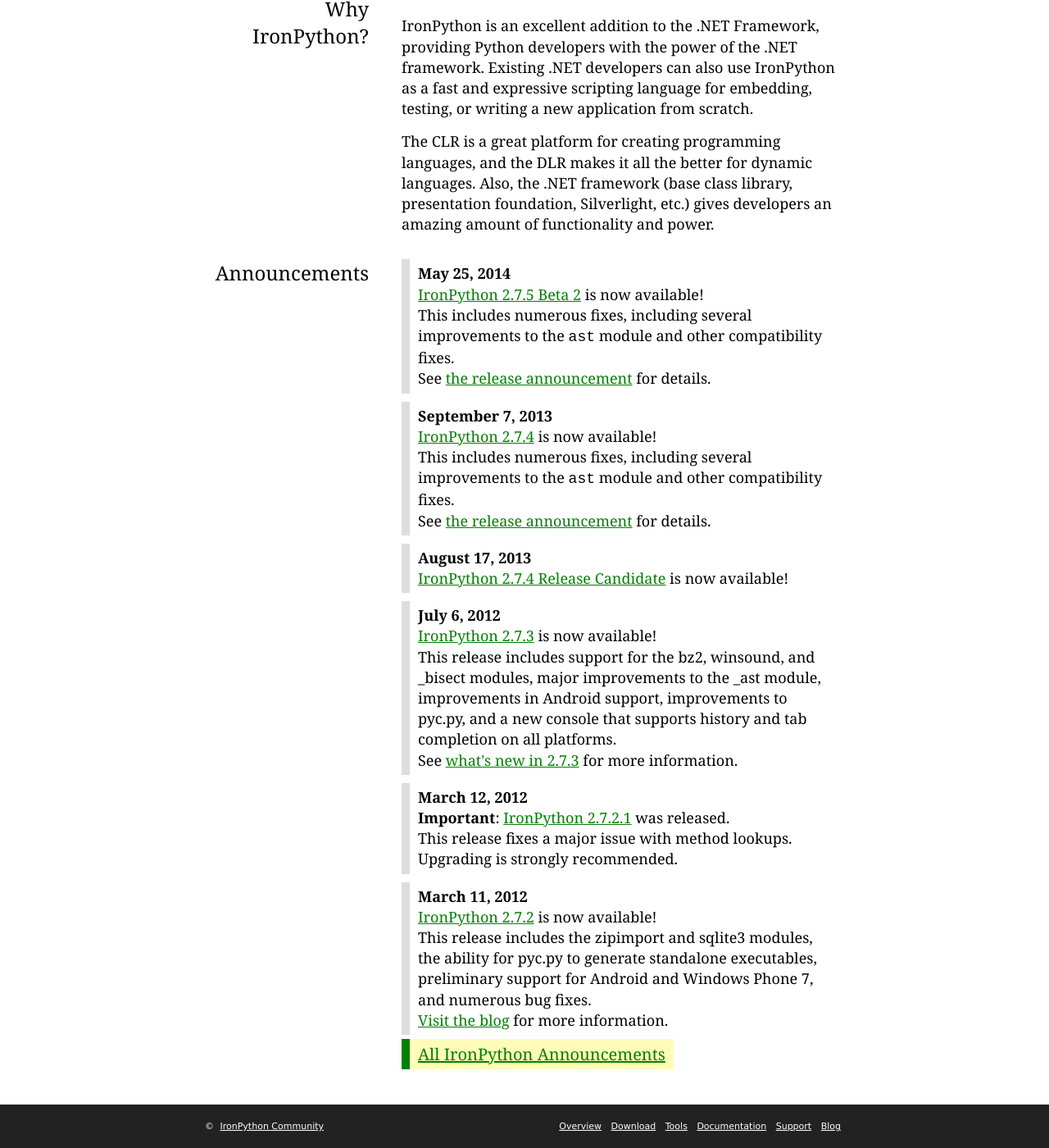
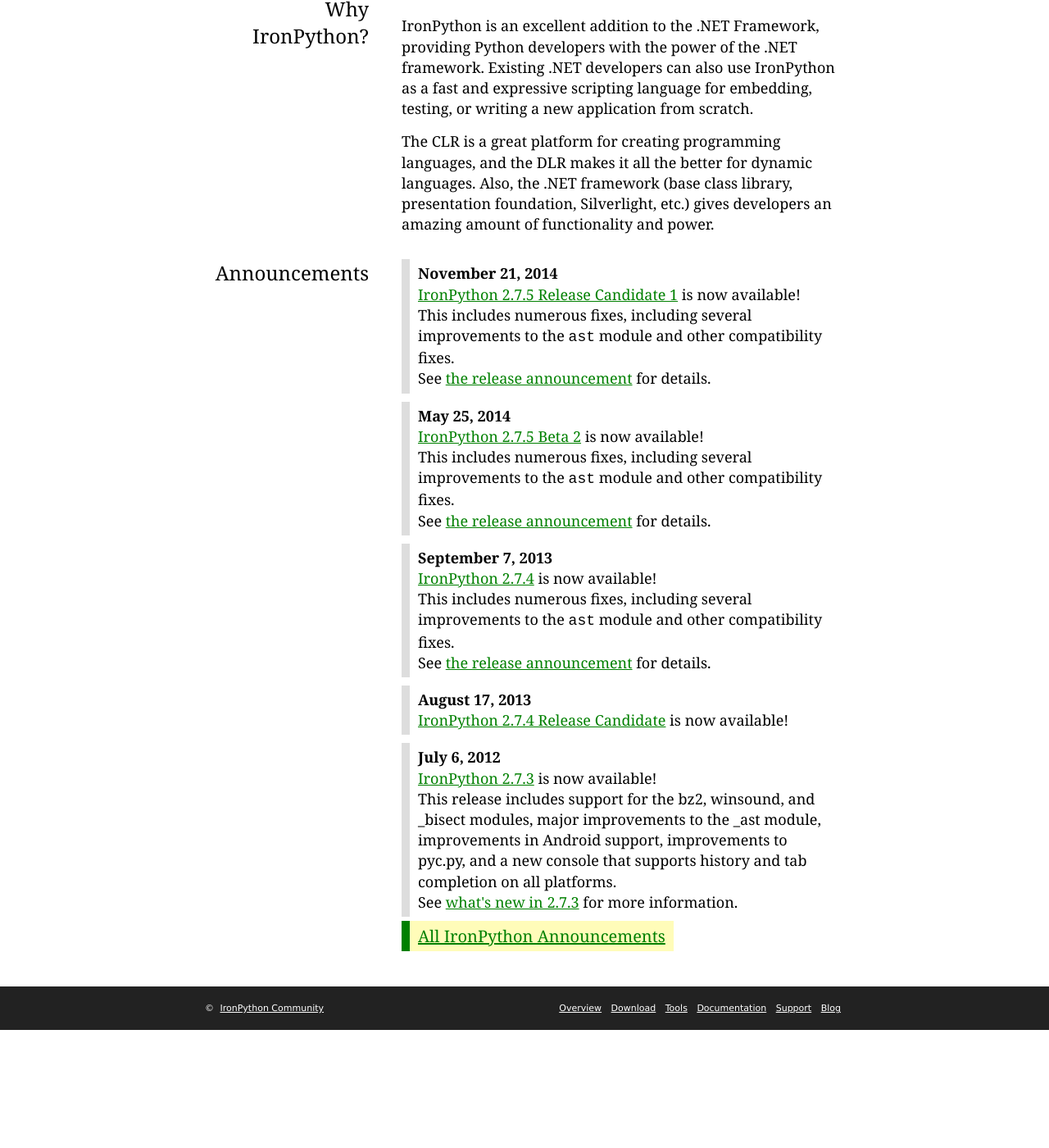
Before and after one commit to IronLanguages/ironpython.net, a Jekyll site: the page built from index.html, in a window 1280 px wide and 1400 px high, scrolled down 647 px. Shown: the whole window at 82% size. Built offline with Jekyll 4.4.1, drawn with Linux system fonts in a browser that asks for light colours; after the commit the page ends 1903 px from its top, so only the background shows below that.

Commit message:
Add release info for 2.7.5 RC1.

```diff
--- a/index.html
+++ b/index.html
@@ -15,6 +15,14 @@
 </div>
 <div class="section" id="announcements">
     <h1>Announcements</h1>
+    <div class="strip admonition">
+        <p class="first admonition-title">November 21, 2014</p>
+        <p><a class="reference external" href="http://ironpython.codeplex.com/releases/view/115611">IronPython 2.7.5 Release Candidate 1</a> is now available!</p>
+        <p>This includes numerous fixes, including several improvements to the
+        <tt>ast</tt> module and other compatibility fixes.
+        <p>See <a href="http://blog.ironpython.net/2014/11/ironpython-275-release-candidate-1.html">
+        the release announcement</a> for details.
+    </div>
     <div class="strip admonition">
         <p class="first admonition-title">May 25, 2014</p>
         <p><a class="reference external" href="http://ironpython.codeplex.com/releases/view/115611">IronPython 2.7.5 Beta 2</a> is now available!</p>
@@ -43,19 +51,6 @@
         new console that supports history and tab completion on all platforms.</p>
         <p class="last">See <a class="reference external" href="http://blog.ironpython.net/2012/07/whats-new-in-ironpython-273.html">what's new in 2.7.3</a> for more information.</p>
     </div>
-    <div class="strip admonition">
-        <p class="first admonition-title">March 12, 2012</p>
-        <p><strong>Important</strong>: <a class="reference external" href="http://ironpython.codeplex.com/releases/view/74478">IronPython 2.7.2.1</a> was released.</p>
-        <p class="last">This release fixes a major issue with method lookups. Upgrading is strongly recommended.</p>
-    </div>
-    <div class="strip admonition">
-        <p class="first admonition-title">March 11, 2012</p>
-        <p><a class="reference external" href="http://ironpython.codeplex.com/releases/view/74478">IronPython 2.7.2</a> is now available!</p>
-        <p>This release includes the zipimport and sqlite3 modules, the ability for pyc.py to
-        generate standalone executables, preliminary support for Android and Windows Phone 7,
-        and numerous bug fixes.</p>
-        <p class="last"><a class="reference external" href="http://blog.ironpython.net/2012/03/whats-new-in-ironpython-272.html">Visit the blog</a> for more information.</p>
-    </div>
     <div class="download col container">
         <a class="reference external" href="announcements/">All IronPython Announcements</a></div>
     </div>
```
Also changed, not shown: announcements/index.html (+16 -0 lines), download/index.html (+6 -3 lines).
